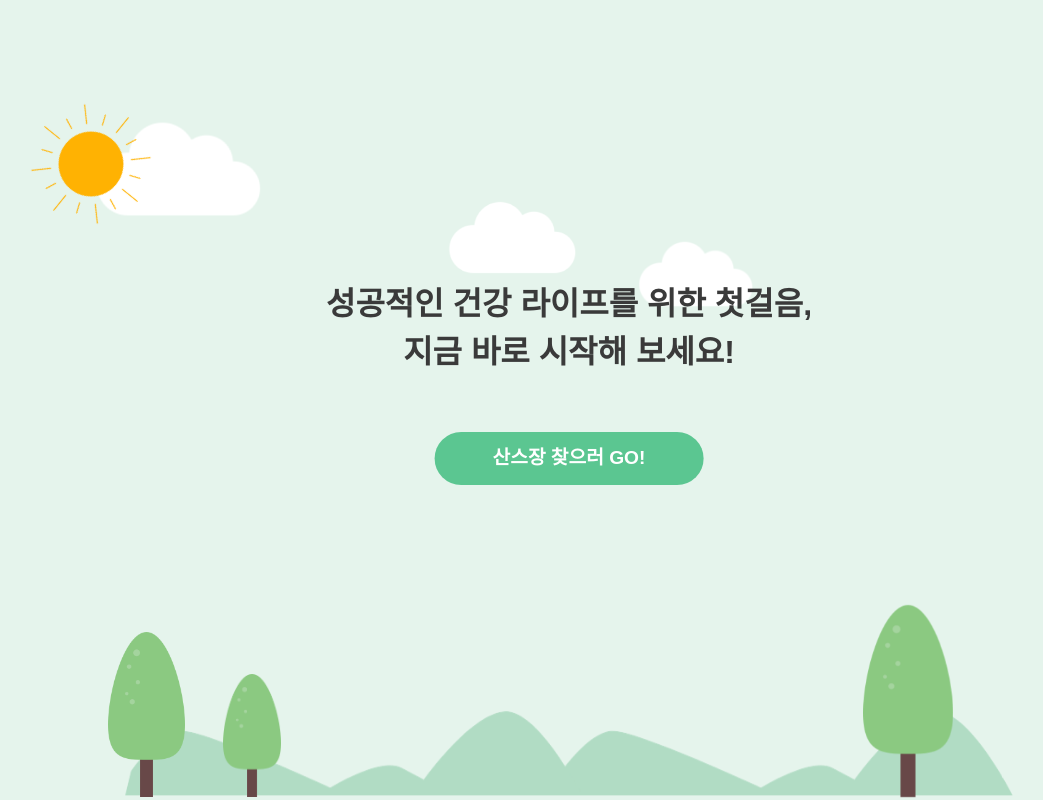
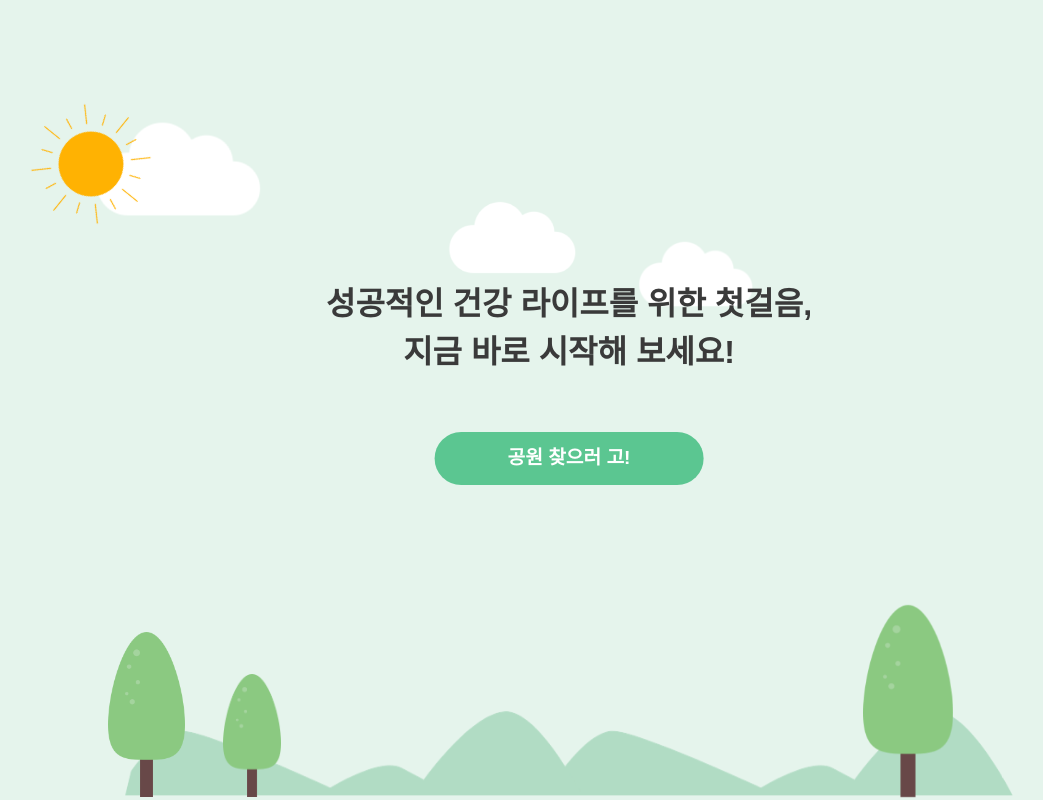
Before and after one commit to 2ykwang/today-park, a React (Create React App) app in the folder frontend/: page / in a window 1280 px wide. Shown: the part 2283-3083 px from the top of the page, without its empty margins (71-1114 px from the left). Built offline with nearby package versions, Linux system fonts and the light colour scheme; no server answers; a web font is replaced by a local one.

Commit message:
fix: 메인 UI 문구 수정

```diff
--- a/frontend/src/pages/Home.js
+++ b/frontend/src/pages/Home.js
@@ -150,7 +150,7 @@ function Home() {
               </div>
               <div className="thirdButton">
                 <BasicLink to="/search/1" className="findPark">
-                  <p>산스장 찾으러 GO!</p>
+                  <p>공원 찾으러 고!</p>
                 </BasicLink>
               </div>
             </div>
```
